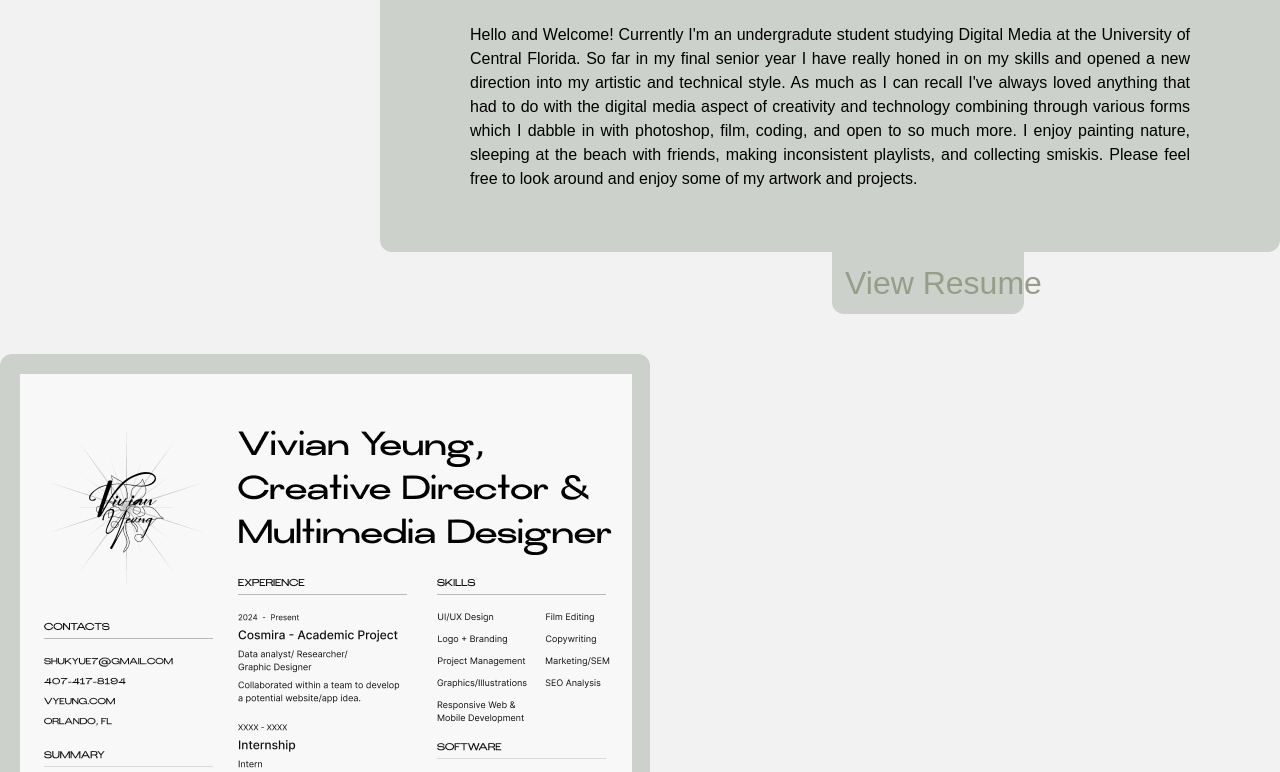
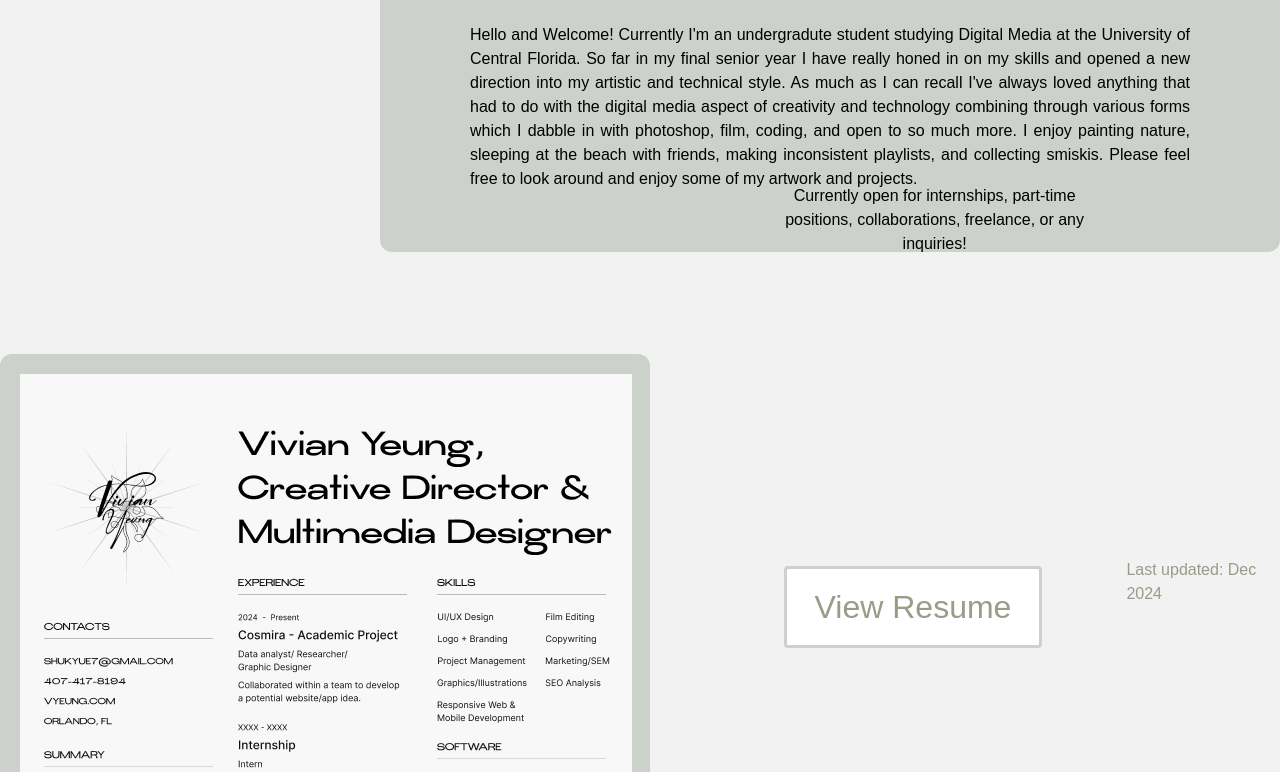
Before and after one commit to vyeung7/portfolio, a website: page index.html in a window 1280 px wide. Shown: the part 821-1593 px from the top of the page. Drawn offline with nearby package versions, Linux system fonts and the light colour scheme.

Commit message:
finallly finish update

```diff
--- a/css/styles.css
+++ b/css/styles.css
@@ -1,4 +1,4 @@
-@media screen and (min-width: 500px){
+@media screen and (min-width: 300px){
 
 
     body{
@@ -9,6 +9,10 @@
         font-family: sans-serif;
         background-color:#F2F2F2;
         color: black;
+
+    }
+    .container2{
+      overflow: hidden;
     }
 
     .img1{
@@ -18,6 +22,7 @@
         height: 400px;
         width: 300px;
         border-radius: 12px;
+
     }
 
     /*@font-face {
@@ -25,8 +30,10 @@
         src: url("konstantgrotesk.otf");
     }*/
 
+
     .navbar-nav{
         margin-left: auto;
+
         /*font-family: "customFont";*/
 
 
@@ -47,6 +54,7 @@
         background-color:#CDD1CB;
         border: 20px solid #CDD1CB;
         border-radius: 12px;
+
     }
     .text-box{
         margin: 50px;
@@ -55,12 +63,14 @@
         margin-top:6%;
         color:black;
         text-align: justify;
+
+
       }
       .resumegreenbox{
         float: left;
         text-align: center;
         margin-top: 8%;
-        margin-bottom: 8%;
+        padding-bottom: 8%;
         width: 650px;
         height: 830px;
         color: #CDD1CB;
@@ -68,12 +78,14 @@
         border: 20px solid #CDD1CB;
         border-radius: 12px;
 
+
       }
     /* resume */
     .imgPaper{
         position: left;
         margin-top: auto;
         margin-left: auto;
+
     }
     /* bouncing arrows*/
     .arrows {
@@ -83,14 +95,17 @@
         left: 70%;
         margin-left: -30px;
         bottom: 20px;
+
+
       }
 
       .arrows path {
-        stroke: #989D87;
+        stroke: black;
         fill: transparent;
         stroke-width: 1px;
         animation: arrow 2s infinite;
         -webkit-animation: arrow 2s infinite;
+
       }
 
       @keyframes arrow
@@ -111,52 +126,97 @@
 
       .arrows path.a1 {
         animation-delay:-1s;
-        -webkit-animation-delay:-1s; /* Safari 和 Chrome */
+        -webkit-animation-delay:-1s;
       }
 
       .arrows path.a2 {
         animation-delay:-0.5s;
-        -webkit-animation-delay:-0.5s; /* Safari 和 Chrome */
+        -webkit-animation-delay:-0.5s;
       }
 
       .arrows path.a3 {
         animation-delay:0s;
-        -webkit-animation-delay:0s; /* Safari 和 Chrome */
+        -webkit-animation-delay:0s;
       }
+
+      /*background moving text*/
+    /*
+      .rolling-box{
+        display: flex;
+        align-items: center;
+        height: 100%;
+      }
+
+      .scroll{
+        white-space: nowrap;
+        margin: 0 2em;
+      }
+
+      .scroll div {
+        display: flex;
+
+      }*/
 
 
 
     .button{
-        position: right;
-        margin-top: 40%;
-        margin-left: 65%;
-        margin-right: 20%;
-        background-color: #CDD1CB;
+        position: relative;
+        padding: 20px;
+        float: right;
+        margin-top: 23%;
+        margin-right: 17%;
+        /*background-color: #CDD1CB;
         border: auto solid #CDD1CB;
-        border-radius: 12px;
+        border-radius: 12px;*/
 
     }
     /*text*/
     .btn{
+        border: 3px solid black;
+        background-color: white;
         font-size: xx-large;
-        color:#989D87;
+        color: black;
+        padding: 14px 28px;
+        cursor: pointer;
+    }
+    /*button styling*/
+    .click{
+        border-color: #CDD1CB;
+        color: #989D87;
     }
 
+    .click:hover {
+        background-color: #CDD1CB;
+        color: #989D87;
+    }
 
-    .skill{
-        position: relative;
-        margin: 15%;
+    .txtbox{
+      padding: 10px;
+      padding-right: 1%;
+      position: absolute;
+      margin-top:35%;
+      margin-left:60%;
+      margin-right:10%;
+      right: 6vh;
+      color:black;
+      text-align: center;
+
     }
-    .year{
-        font-style: italic;
+
+    .update{
+      position: absolute;
+      margin-left: 80%;
+      margin-top: 65%;
+      padding-left: 8%;
+      color:#989D87;
     }
-    .school{
-        color: rosybrown;
-    }
+
+    /*projects page underlines*/
     h2{
         text-decoration: underline;
         text-decoration-color:#989D87;
     }
+
     /*contact page*/
     .container{
         text-align: center;
--- a/index.html
+++ b/index.html
@@ -13,13 +13,11 @@
           <button class="navbar-toggler" type="button" data-bs-toggle="collapse" data-bs-target="#navbarsExample11" aria-controls="navbarsExample11" aria-expanded="false" aria-label="Toggle navigation">
             <span class="navbar-toggler-icon"></span>
           </button>
-
           <div class="collapse navbar-collapse d-lg-flex" id="navbarsExample11">
             <a class="navbar-brand col-lg-3 me-0" href="#">
                 <img src="images/VY logo.png" width="70" height="70" alt="">
             </a>
             <ul class="navbar-nav ms-auto">
-
               <li class="nav-item">
                 <a class="nav-link active" aria-current="page" href="index.html">About + Resume</a>
               </li>
@@ -29,13 +27,12 @@
               <li class="nav-item">
                 <a class="nav-link" href="contact.html">Contact</a>
               </li>
-
             </ul>
           </div>
         </div>
       </nav>
-
-    <img class="img1" src="images/me.PNG" height="550" width="400" alt="Photo of me"/>
+<div class="container2">
+    <img class="img1" src="images/me.PNG"  alt="Photo of me"/>
     <div class="aboutgreenbox">
     <h1>Vivian<br>Yeung</h1>
         <div class="text-box">
@@ -50,22 +47,38 @@
         </div>
     </div>
     <div class="resumegreenbox">
-      <img class="imgPaper" src="images/VYResume2024.png" height="" width="" alt="My professional resume"/>
+      <img class="imgPaper" src="images/VYResume2024.png"  alt="My professional resume"/>
     </div>
     <svg class="arrows">
       <path class="a1" d="M0 0 L30 32 L60 0"></path>
       <path class="a2" d="M0 20 L30 52 L60 20"></path>
       <path class="a3" d="M0 40 L30 72 L60 40"></path>
     </svg>
+    <!--<div class='rolling-box'>
+      <div class='scroll'>
+        <div class="righttoleft">
+          <p>Testing this scrolling effect</p>
+        </div>
+      </div>
+    </div>-->
     <div class="button">
-      <a class="btn" href="images/VYResume2024.pdf" download> View Resume </a>
+      <a class="btn click" href="images/VYResume2024.pdf" download> View Resume </a>
     </div>
 
+    <div class="txtbox">
+      <p>Currently open for internships, part-time positions, collaborations, freelance, or any inquiries!</p>
+    </div>
+    <div class="glowing-circle"></div>
 
+    <div class="update">
+    <p>Last updated: Dec 2024</p>
+    </div>
+</div>
 <!-- Optional JavaScript -->
 <!-- jQuery first, then Popper.js, then Bootstrap JS -->
 <script src="https://code.jquery.com/jquery-3.2.1.slim.min.js" integrity="sha384-KJ3o2DKtIkvYIK3UENzmM7KCkRr/rE9/Qpg6aAZGJwFDMVNA/GpGFF93hXpG5KkN" crossorigin="anonymous"></script>
 <script src="https://cdn.jsdelivr.net/npm/popper.js@1.12.9/dist/umd/popper.min.js" integrity="sha384-ApNbgh9B+Y1QKtv3Rn7W3mgPxhU9K/ScQsAP7hUibX39j7fakFPskvXusvfa0b4Q" crossorigin="anonymous"></script>
 <script src="https://cdn.jsdelivr.net/npm/bootstrap@4.0.0/dist/js/bootstrap.min.js" integrity="sha384-JZR6Spejh4U02d8jOt6vLEHfe/JQGiRRSQQxSfFWpi1MquVdAyjUar5+76PVCmYl" crossorigin="anonymous"></script>
+
 </body>
 </html>
```
Also changed, not shown: contact.html (+10 -3 lines), projects.html (+17 -7 lines), images/insta logo.png (added), images/linkedin.png (added).
